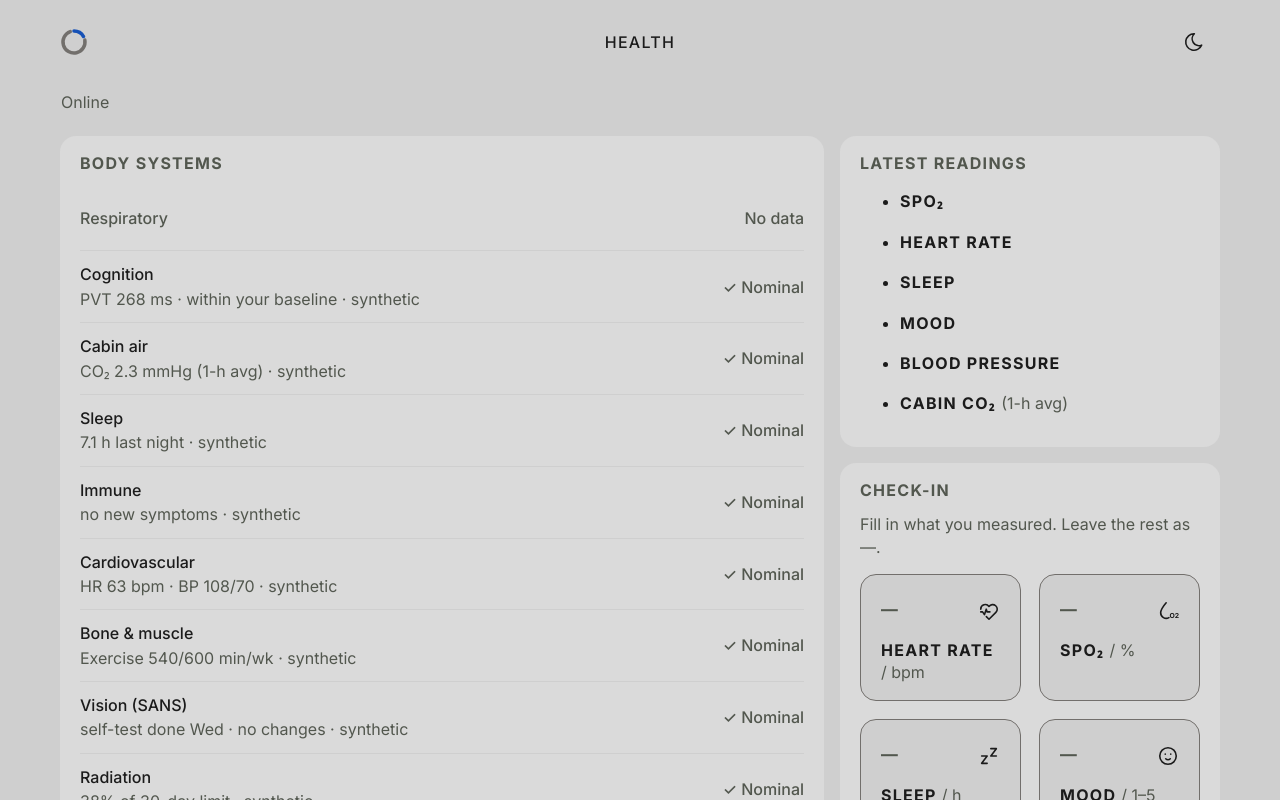
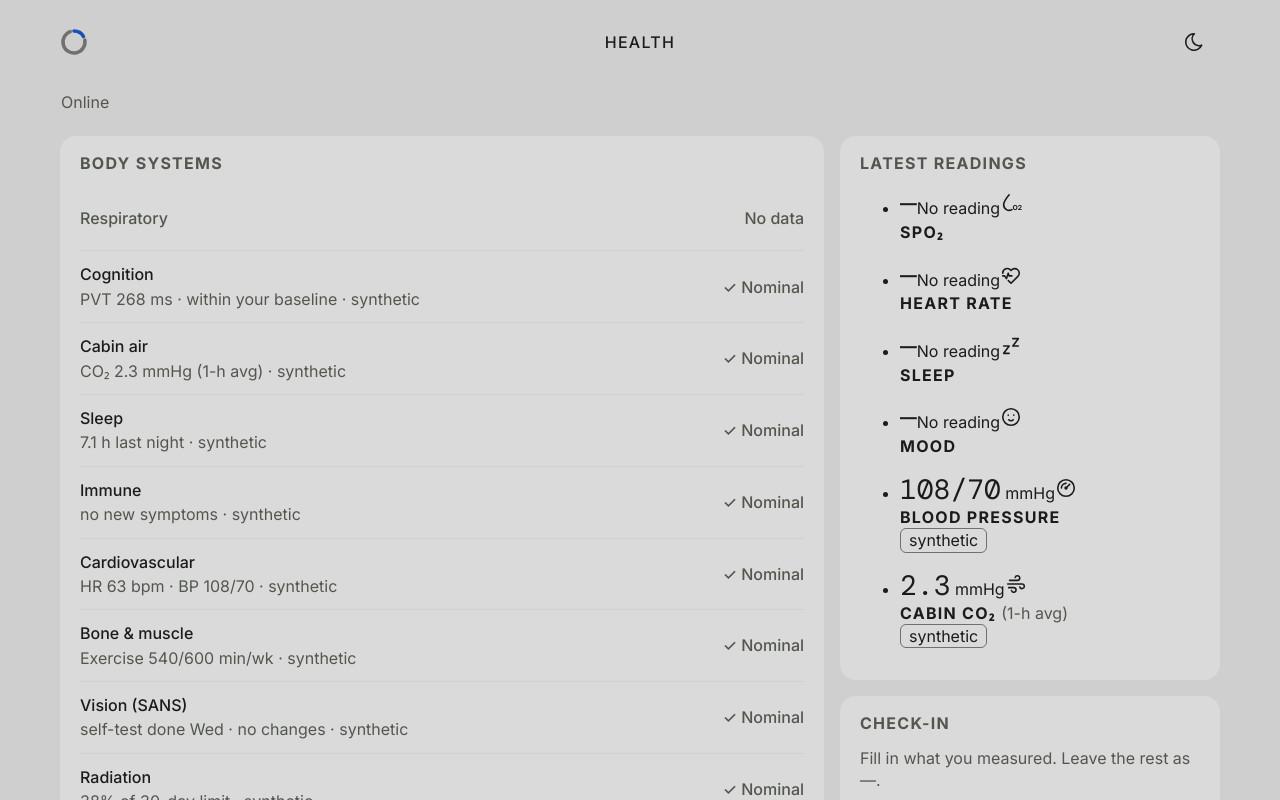
Before and after one commit to jdo-lv/galagans, a React (Vite) app in the folder src/main/frontend/: page / in a window 1280 px wide. Shown: the top 800 px of the page. Built offline with nearby package versions, Linux system fonts and the light colour scheme.

Commit message:
feat(readings): tiles show — read as "No reading", synthetic BP and CO₂ with their tag, and an icon (#7)

```diff
--- a/src/main/frontend/src/ui/LatestReadings.tsx
+++ b/src/main/frontend/src/ui/LatestReadings.tsx
@@ -1,11 +1,46 @@
-import { useId } from 'react'
+import { useId, type ComponentType } from 'react'
 import type { LatestReading } from '../domain/readings'
+import { BloodPressureIcon, CabinAirIcon, HeartRateIcon, MoodIcon, SleepIcon, Spo2Icon } from './icons'
 import type { LatestReadingsState } from './useLatestReadings'
 
+// The first four are the icons of the same fields in CheckInForm.tsx.
+const ICONS: Record<string, ComponentType<{ className?: string }>> = {
+  spo2: Spo2Icon,
+  heartRate: HeartRateIcon,
+  sleep: SleepIcon,
+  mood: MoodIcon,
+  bloodPressure: BloodPressureIcon,
+  cabinCo2: CabinAirIcon,
+}
+
+function Reading({ reading }: { reading: LatestReading }) {
+  const shown = reading.value !== undefined ? String(reading.value) : reading.text
+  if (shown === undefined) {
+    return (
+      <span className="metric-tile__reading">
+        <span className="value" aria-hidden="true">
+          —
+        </span>
+        <span className="visually-hidden">No reading</span>
+      </span>
+    )
+  }
+  return (
+    <span className="metric-tile__reading">
+      <span className="value">{shown}</span> <span className="metric-tile__unit">{reading.spec.unit}</span>
+    </span>
+  )
+}
+
 function ReadingTile({ reading }: { reading: LatestReading }) {
-  const { spec } = reading
+  const { spec, source } = reading
+  const Icon = ICONS[spec.key]
   return (
     <li className="metric-tile">
+      <div className="metric-tile__top">
+        <Reading reading={reading} />
+        {Icon && <Icon className="metric-tile__icon" />}
+      </div>
       <div className="tile-label">
         {spec.label}
         {spec.labelSuffix && (
@@ -15,6 +50,11 @@ function ReadingTile({ reading }: { reading: LatestReading }) {
           </>
         )}
       </div>
+      {source && (
+        <div>
+          <span className="tag">{source}</span>
+        </div>
+      )}
     </li>
   )
 }
```
Also changed, not shown: 1 other file (tests, documents, lock files or other folders).
